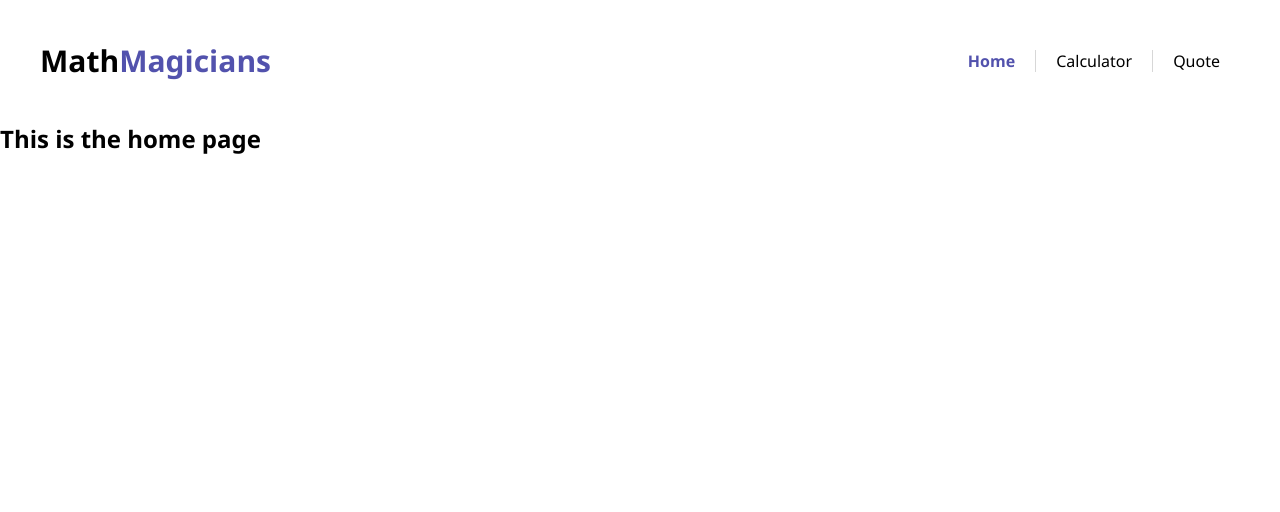
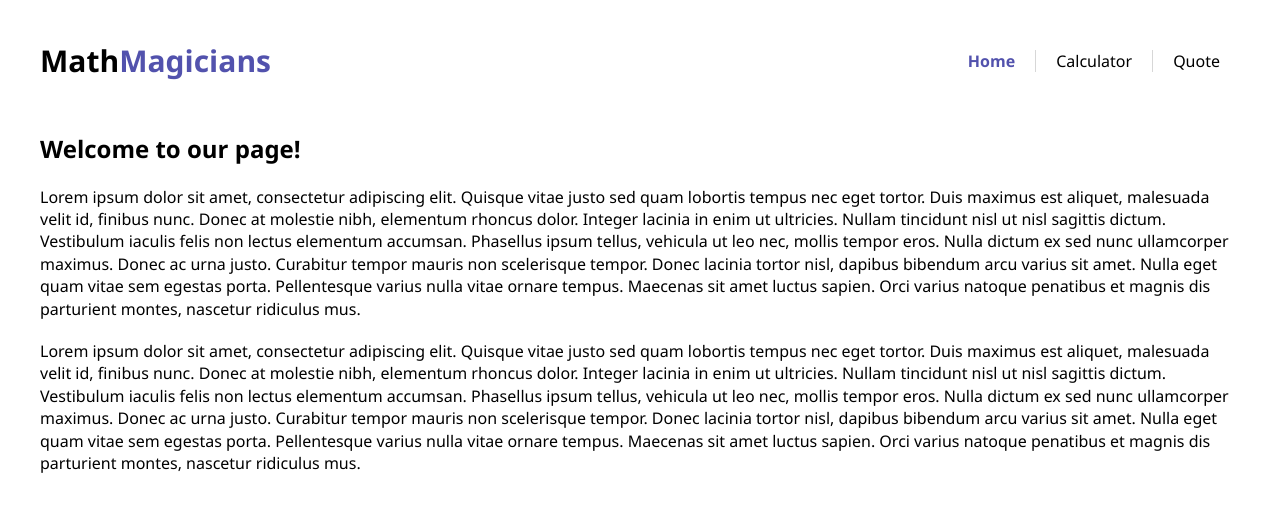
Before and after one commit to anthonymr/math-magicians, a React (Create React App) app: page / in a window 1280 px wide. Shown: the top 512 px of the page. Built offline with nearby package versions, Linux system fonts and the light colour scheme.

Commit message:
Complete CSS Styling

```diff
--- a/src/Routes/CalculatorRoute.js
+++ b/src/Routes/CalculatorRoute.js
@@ -1,10 +1,10 @@
 import React from 'react';
-import Calculator from '../components/Calculator';
+import CalculatorWrapper from '../components/CalculatorWrapper';
 
 function CalculatorRoute() {
   return (
     <section>
-      <Calculator />
+      <CalculatorWrapper />
     </section>
   );
 }
--- a/src/Routes/HomeRoute.js
+++ b/src/Routes/HomeRoute.js
@@ -1,9 +1,10 @@
 import React from 'react';
+import Home from '../components/Home';
 
 function HomeRoute() {
   return (
     <section>
-      <h1>This is the home page</h1>
+      <Home />
     </section>
   );
 }
--- a/src/Routes/QuoteRoute.js
+++ b/src/Routes/QuoteRoute.js
@@ -1,9 +1,10 @@
 import React from 'react';
+import Quote from '../components/Quote';
 
 function QuoteRoute() {
   return (
     <section>
-      <h1>This is the quote page</h1>
+      <Quote />
     </section>
   );
 }
--- /dev/null
+++ b/src/components/CalculatorWrapper.js
@@ -0,0 +1,17 @@
+import Calculator from './Calculator';
+import styles from '../styles/CalculatorWrapper.module.css';
+
+function CalculatorWrapper() {
+  return (
+    <section className={styles.wrapper}>
+      <div>
+        <h2>Let&apos;s do some math!</h2>
+      </div>
+      <div>
+        <Calculator />
+      </div>
+    </section>
+  );
+}
+
+export default CalculatorWrapper;
--- /dev/null
+++ b/src/components/Home.js
@@ -0,0 +1,43 @@
+import styles from '../styles/Home.module.css';
+
+function Home() {
+  return (
+    <section className={styles.wrapper}>
+      <h2>Welcome to our page!</h2>
+      <p>
+        Lorem ipsum dolor sit amet, consectetur adipiscing elit.
+        Quisque vitae justo sed quam lobortis tempus nec eget tortor.
+        Duis maximus est aliquet, malesuada velit id, finibus nunc.
+        Donec at molestie nibh, elementum rhoncus dolor.
+        Integer lacinia in enim ut ultricies. Nullam tincidunt nisl ut nisl sagittis dictum.
+        Vestibulum iaculis felis non lectus elementum accumsan.
+        Phasellus ipsum tellus, vehicula ut leo nec, mollis tempor eros.
+        Nulla dictum ex sed nunc ullamcorper maximus. Donec ac urna justo.
+        Curabitur tempor mauris non scelerisque tempor.
+        Donec lacinia tortor nisl, dapibus bibendum arcu varius sit amet.
+        Nulla eget quam vitae sem egestas porta. Pellentesque varius nulla vitae ornare tempus.
+        Maecenas sit amet luctus sapien.
+        Orci varius natoque penatibus et magnis dis parturient montes,
+        nascetur ridiculus mus.
+      </p>
+      <p>
+        Lorem ipsum dolor sit amet, consectetur adipiscing elit.
+        Quisque vitae justo sed quam lobortis tempus nec eget tortor.
+        Duis maximus est aliquet, malesuada velit id, finibus nunc.
+        Donec at molestie nibh, elementum rhoncus dolor.
+        Integer lacinia in enim ut ultricies. Nullam tincidunt nisl ut nisl sagittis dictum.
+        Vestibulum iaculis felis non lectus elementum accumsan.
+        Phasellus ipsum tellus, vehicula ut leo nec, mollis tempor eros.
+        Nulla dictum ex sed nunc ullamcorper maximus. Donec ac urna justo.
+        Curabitur tempor mauris non scelerisque tempor.
+        Donec lacinia tortor nisl, dapibus bibendum arcu varius sit amet.
+        Nulla eget quam vitae sem egestas porta. Pellentesque varius nulla vitae ornare tempus.
+        Maecenas sit amet luctus sapien.
+        Orci varius natoque penatibus et magnis dis parturient montes,
+        nascetur ridiculus mus.
+      </p>
+    </section>
+  );
+}
+
+export default Home;
--- /dev/null
+++ b/src/components/Quote.js
@@ -0,0 +1,15 @@
+import styles from '../styles/Quote.module.css';
+
+function Quote() {
+  return (
+    <section className={styles.wrapper}>
+      <h3>
+        Mathematics is not about numbers, equations, computations or algorithms:
+        it is about understanding.
+        -William Paul Thurston
+      </h3>
+    </section>
+  );
+}
+
+export default Quote;
--- /dev/null
+++ b/src/styles/CalculatorWrapper.module.css
@@ -0,0 +1,17 @@
+.wrapper {
+    width: 100%;
+    padding: 0 40px;
+    display: flex;
+}
+
+.wrapper > div {
+    padding: 10px 0;
+}
+
+.wrapper > div:first-child {
+    width: calc(100% - 500px);
+}
+
+.wrapper > div:last-child {
+    width: 500px;
+}
--- /dev/null
+++ b/src/styles/Home.module.css
@@ -0,0 +1,7 @@
+.wrapper {
+    padding: 0 40px;
+}
+
+.wrapper > * {
+    padding: 10px 0;
+}
--- /dev/null
+++ b/src/styles/Quote.module.css
@@ -0,0 +1,7 @@
+.wrapper {
+    padding: 0 40px;
+}
+
+.wrapper > * {
+    padding: 10px 0;
+}
```
